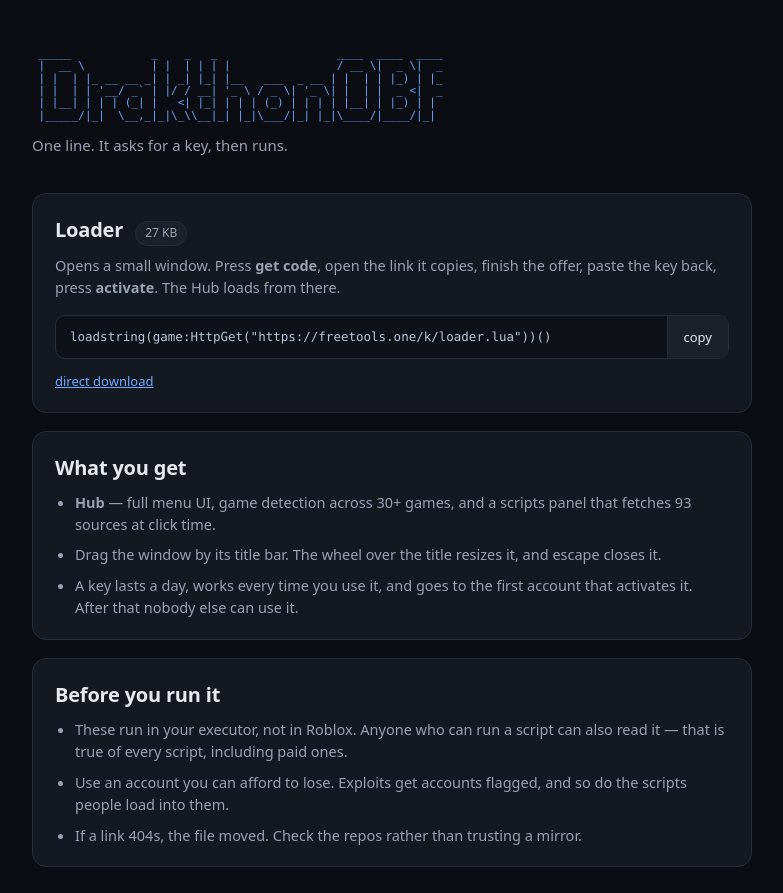
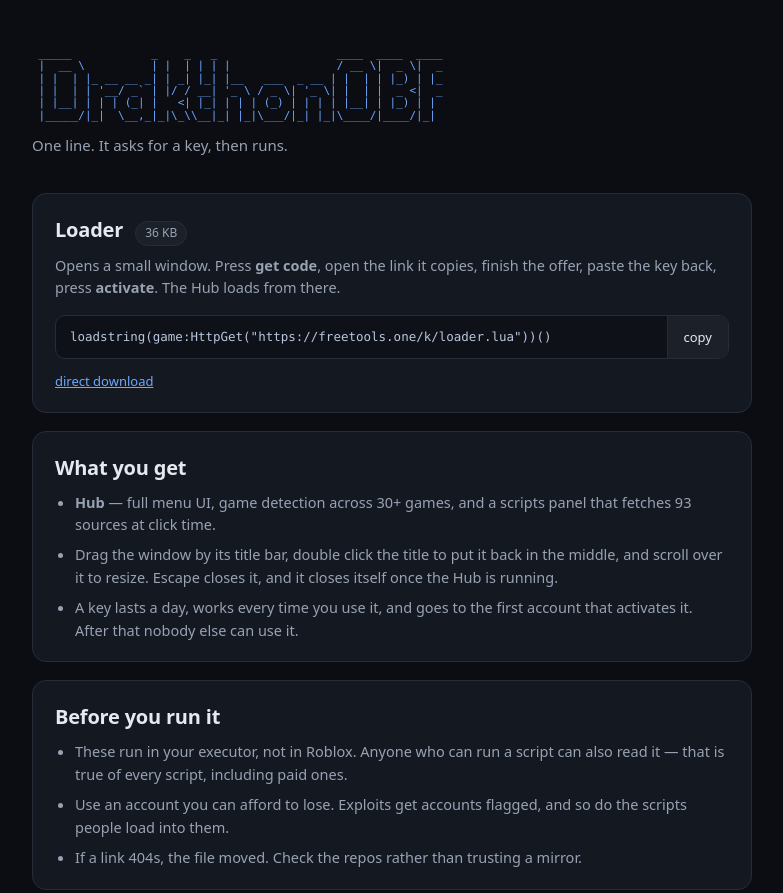
Before and after one commit to fisal-new/freetools-one, a plain HTML site: page index.html in a window 1280 px wide. Shown: the top 893 px of the page, without its empty margins (248-1031 px from the left). Drawn offline with Linux system fonts and the light colour scheme.

Commit message:
The window as it actually behaves now

```diff
--- a/index.html
+++ b/index.html
@@ -26,7 +26,7 @@
     <section class="card">
       <div class="row">
         <h2>Loader</h2>
-        <span class="size">27 KB</span>
+        <span class="size">36 KB</span>
       </div>
       <p class="desc">Opens a small window. Press <b>get code</b>, open the link it
         copies, finish the offer, paste the key back, press <b>activate</b>. The
@@ -45,8 +45,9 @@
       <ul class="notes">
         <li><b>Hub</b> &mdash; full menu UI, game detection across 30+ games, and a
           scripts panel that fetches 93 sources at click time.</li>
-        <li>Drag the window by its title bar. The wheel over the title resizes it,
-          and escape closes it.</li>
+        <li>Drag the window by its title bar, double click the title to put it
+          back in the middle, and scroll over it to resize. Escape closes it, and
+          it closes itself once the Hub is running.</li>
         <li>A key lasts a day, works every time you use it, and goes to the first
           account that activates it. After that nobody else can use it.</li>
       </ul>
```
